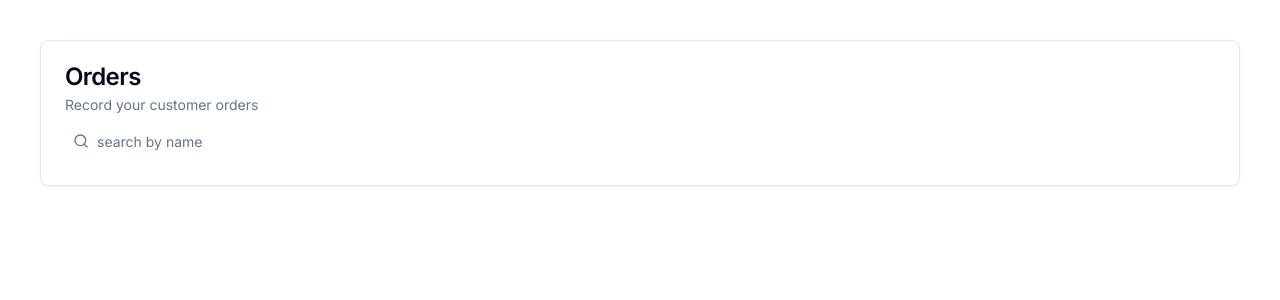
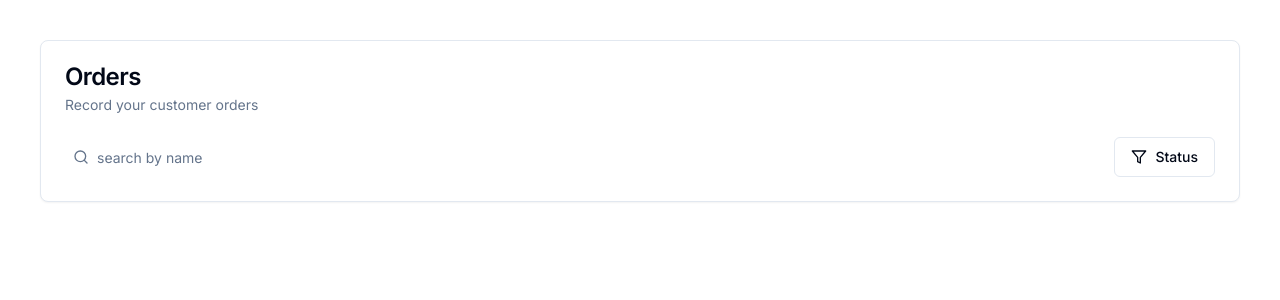
Before and after one commit to jessicasantosb/customer-orders-register, a Next.js app: page / in a window 1280 px wide. Shown: the top 300 px of the page. Built offline with nearby package versions, Linux system fonts and the light colour scheme.

Commit message:
feat: create Dropdown menu

```diff
--- a/src/components/filter-dropdown.tsx
+++ b/src/components/filter-dropdown.tsx
@@ -1,8 +1,41 @@
+import { Filter } from 'lucide-react';
+import { Button } from './ui/button';
+import {
+  DropdownMenu,
+  DropdownMenuContent,
+  DropdownMenuLabel,
+  DropdownMenuRadioGroup,
+  DropdownMenuRadioItem,
+  DropdownMenuSeparator,
+  DropdownMenuTrigger
+} from './ui/dropdown-menu';
+
 export function FilterDropdown() {
 
   return (
-    <section>
-      <h3>FilterDropdown</h3>
-    </section>
+    <DropdownMenu>
+      <DropdownMenuTrigger asChild>
+        <Button variant={'outline'}>
+          <Filter size={14} />
+          Status
+        </Button>
+      </DropdownMenuTrigger>
+
+      <DropdownMenuContent>
+        <DropdownMenuLabel>Filter by:</DropdownMenuLabel>
+
+        <DropdownMenuSeparator>
+          <DropdownMenuRadioGroup>
+            <DropdownMenuRadioItem value='all'>All</DropdownMenuRadioItem>
+            <DropdownMenuRadioItem value='pending'>
+              Pending
+            </DropdownMenuRadioItem>
+            <DropdownMenuRadioItem value='completed'>
+              Completed
+            </DropdownMenuRadioItem>
+          </DropdownMenuRadioGroup>
+        </DropdownMenuSeparator>
+      </DropdownMenuContent>
+    </DropdownMenu>
   );
 }
--- a/src/components/orders.tsx
+++ b/src/components/orders.tsx
@@ -1,4 +1,4 @@
-import { Input } from '@/components/input';
+import { FilterDropdown, Input } from '@/components';
 import {
   Card,
   CardDescription,
@@ -12,8 +12,10 @@ export function Orders() {
       <CardHeader>
         <CardTitle>Orders</CardTitle>
         <CardDescription>Record your customer orders</CardDescription>
-
-        <Input />
+        <div className='pt-4 flex justify-between'>
+          <Input />
+          <FilterDropdown />
+        </div>
       </CardHeader>
     </Card>
   );
```
